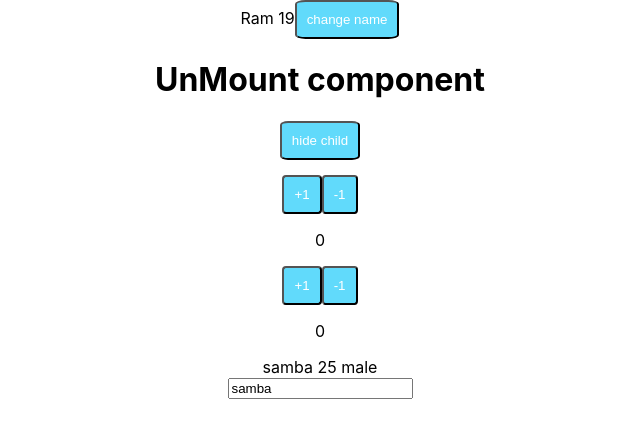
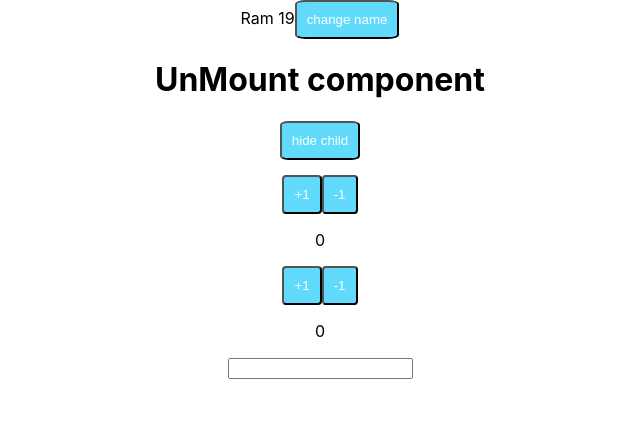
Before and after one commit to dhanyaki/react-training, a React (Create React App) app: page / in a window 1280 px wide. Shown: the top 438 px of the page, without its empty margins (320-960 px from the left). Built offline with nearby package versions, Linux system fonts and the light colour scheme.

Commit message:
list displaying

```diff
--- a/src/Props.js
+++ b/src/Props.js
@@ -1,26 +1,36 @@
 import React, { useState } from "react";
 
 function Props(props) {
-  const [name, setName] = useState("samba");
-  const [age] = useState(25);
+  const [names, setNames] = useState("");
+  const _names = names.split(",");
   return (
     <>
-      <div>
-        {name} {age} {props.gender}
-      </div>
-      <PropChild {...{ name, setName }} />
+      <input
+        value={names}
+        onChange={(e) => {
+          setNames(e.target.value);
+        }}
+      />
+      <PropChild _names={_names}/>
+      {/* <div>
+        <ul style={{ listStyle: "none" }}>
+          {_names.map((name) => {
+            return <li>{name}</li>;
+          })}
+        </ul>
+      </div> */}
     </>
   );
 }
-function PropChild({ name, setName }) {
+function PropChild({ _names }) {
   return (
-    <input
-      name="name"
-      value={name}
-      onChange={(e) => {
-        setName(e.target.value);
-      }}
-    />
+    <div>
+        <ul style={{ listStyle: "none" }}>
+          {_names.map((name) => {
+            return <li>{name}</li>;
+          })}
+        </ul>
+      </div>
   );
 }
 
```
